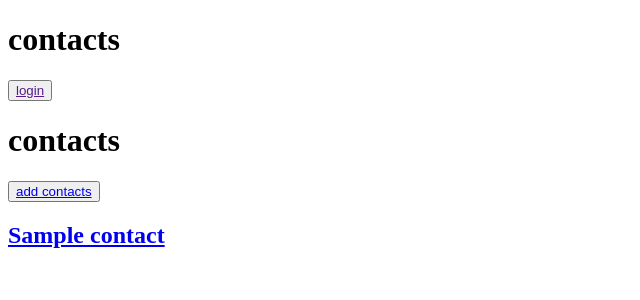
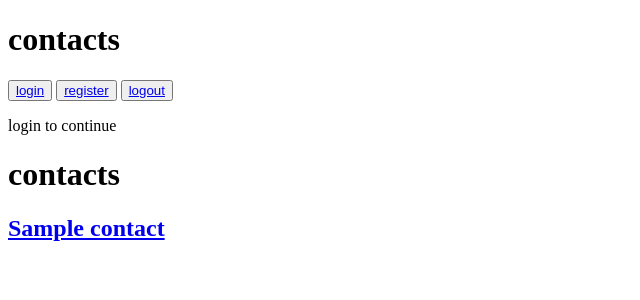
Before and after one commit to prakasam06/django-phonebook, a Django app: page / in a window 1280 px wide. Shown: the top 300 px of the page, without its empty margins (0-640 px from the left). Run offline with Django 3.2, Linux system fonts and the light colour scheme; tables that the repository leaves empty hold one stand-in row (values such as "Sample post").

Commit message:
auth done vro

```diff
--- a/mysite/phonebook/forms.py
+++ b/mysite/phonebook/forms.py
@@ -6,4 +6,4 @@ class contact_form(forms.ModelForm):
 
     class Meta:
         model = contacts
-        fields = ('name', 'phonenumber',)
+        fields = ('name', 'phonenumber','email','image',)
--- a/mysite/phonebook/models.py
+++ b/mysite/phonebook/models.py
@@ -1,13 +1,15 @@
 from django.db import models
 from django.utils import timezone
-
+from django.http import request
 from django.contrib.auth.models import User
 from django.conf import settings
+
 # Create your models here.
 
 
 class contacts(models.Model):
 
-
     name= models.CharField(max_length=300)
     phonenumber=models.IntegerField()
+    email = models.EmailField()
+    image = models.ImageField(blank=True,null=True,upload_to="images/")
--- a/mysite/phonebook/templates/phonebook/all_contacts.html
+++ b/mysite/phonebook/templates/phonebook/all_contacts.html
@@ -1,10 +1,20 @@
 {% extends 'phonebook/base.html' %} {% block content %}
 <div>
-  <button><a href="">login</a></button>
+  <button><a href="{%url 'login' %}">login</a></button>
+  <button><a href="{% url 'register' %}">register</a></button>
+  <button><a href="{% url 'logout' %}">logout</a></button>
+  {% if request.user.is_authenticated %}
+  <p>you are logged in</p>
+  <p>username: {{ request.user.username }}</p>
+  {% else %}
+  <p>login to continue</p>
+  {% endif %}
   <h1>contacts</h1>
 
+  {% if user.is_authenticated %}
+
   <button><a href="{% url 'new_contact' %}">add contacts</a></button>
-  {% for contact in allcontacts %}
+  {%endif%} {% for contact in allcontacts %}
 
   <h2>
     <a href="{% url 'contact_info' pk=contact.pk %}">{{ contact.name }}</a>
--- a/mysite/phonebook/templates/phonebook/form.html
+++ b/mysite/phonebook/templates/phonebook/form.html
@@ -1,6 +1,6 @@
 {% extends 'phonebook/base.html' %} {% block content %}
 <h2>add New contact</h2>
-<form method="POST" class="post-form">
+<form method="POST" class="post-form" enctype="multipart/form-data">
   {% csrf_token %} {{ form.as_p }}
   <button type="submit">Save</button>
 </form>
--- a/mysite/phonebook/urls.py
+++ b/mysite/phonebook/urls.py
@@ -1,5 +1,7 @@
 from django.urls import path
 from .import views
+# from django.conf import settings
+# from django.conf.urls.static import static
 
 urlpatterns =[
     path('',views.all_contacts, name='all_contacts'),
@@ -7,4 +9,8 @@ urlpatterns =[
        path('contacts/newcontact', views.new_contact, name='new_contact'),
        path('contacts/edit/<int:pk>', views.edit_contact,name='edit_contact'),
        path('contact/<int:pk>/delete',views.del_contact, name='del_contact'),
+       path('contact/register',views.register,name='register'),
+       path('contact/login',views.login,name='login'),
+       path('contact/logout',views.logout,name='logout'),
+
 ]
--- a/mysite/phonebook/views.py
+++ b/mysite/phonebook/views.py
@@ -1,5 +1,8 @@
 from django.shortcuts import render ,get_object_or_404
 from django.shortcuts import redirect
+from django.contrib import messages
+from django.contrib.auth.models import User,auth
+from django.contrib.auth import authenticate,login
 from .models import contacts
 from .forms import contact_form
 
@@ -41,3 +44,42 @@ def del_contact(request,pk):
     contact = get_object_or_404(contacts, pk=pk)
     contact.delete()
     return redirect('all_contacts')
+
+def register(request):
+
+        if request.method == 'POST':
+            firstname = request.POST['firstname']
+            lastname = request.POST['lastname']
+            username = request.POST['username']
+            email = request.POST['email']
+            password = request.POST['password']
+
+            if User.objects.filter(username=username).exists():
+                        messages.info(request,'user already exixts')
+                        return redirect('register')
+            else:
+                    user = User.objects.create_user(username=username,email=email,first_name=firstname,last_name=lastname)
+                    user.set_password(password)
+                    user.save()
+                    return redirect('login')
+        else:
+                    return render(request,"phonebook/register.html")
+
+def login(request):
+    if request.method == 'POST':
+        username = request.POST['username']
+        password = request.POST['password']
+        user =auth.authenticate(username=username,password=password)
+        if user is not None:
+          auth.login(request,user)
+          return redirect('all_contacts')
+        else:
+            messages.info(request, 'invalid username or password')
+            return redirect('login')
+    else:
+        return render(request,"phonebook/login.html")
+
+
+def logout(request):
+     auth.logout(request)
+     return redirect('all_contacts')
```
Also changed, not shown: mysite/mysite/settings.py (+8 -1 lines), mysite/phonebook/templates/phonebook/login.html (added, +23 -0 lines), mysite/phonebook/templates/phonebook/register.html (added, +22 -0 lines), mysite/phonebook/migrations/0003_auto_20230620_1330.py (added).
